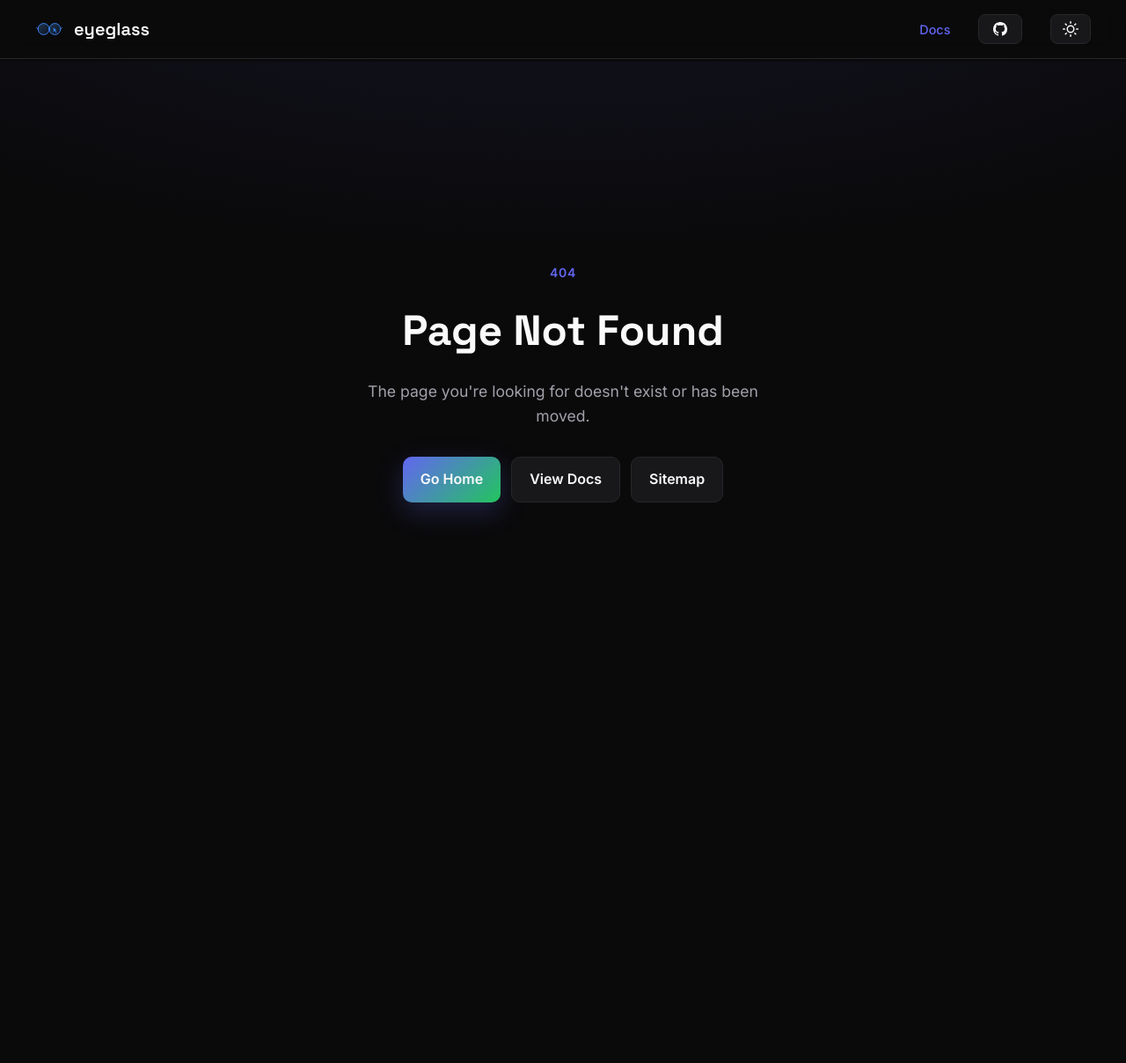
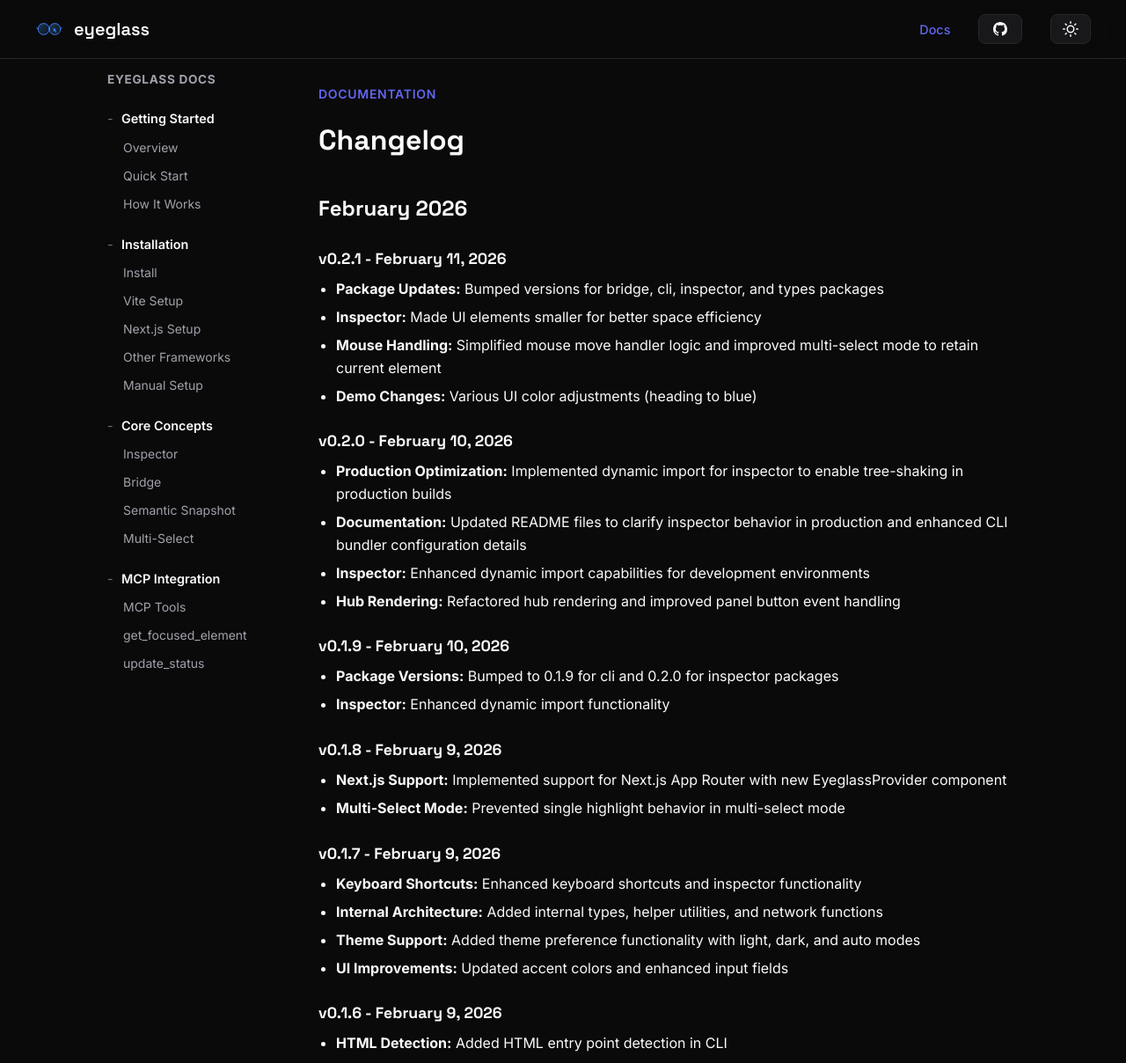
Before and after one commit to donutboyband/eyeglass_site, a React (Vite) app: page /docs/changelog in a window 1280 px wide. Before the commit this address had no page. Shown: the top 1208 px of the page at 88% size. Before the commit the page ends 800 px from the top, so only its background shows below. Built offline with nearby package versions, Linux system fonts and the light colour scheme.

Commit message:
Add Changelog page and update navigation; refactor Community component

```diff
--- a/src/App.css
+++ b/src/App.css
@@ -723,8 +723,8 @@
 
 /* Docs Layout */
 .docs-layout {
-  display: grid;
-  grid-template-columns: 240px 1fr;
+  /* display: grid;
+  grid-template-columns: 240px 1fr; */
   gap: 3rem;
   align-items: start;
   max-width: 1100px;
@@ -733,7 +733,7 @@
 }
 
 .docs-rail {
-  position: sticky;
+  position: fixed;
   top: 80px;
   align-self: start;
   max-height: calc(100vh - 100px);
@@ -802,9 +802,17 @@
 }
 
 .docs-content {
+  margin-left: 240px;
   max-width: 800px;
   min-width: 0;
 }
+
+@media (max-width: 768px){
+  .docs-content {
+    margin-left: 0;
+  }
+}
+
 
 .docs-hero {
   text-align: left;
--- a/src/App.tsx
+++ b/src/App.tsx
@@ -18,6 +18,7 @@ import { Features } from "./components/docs/pages/Features";
 import { Advanced } from "./components/docs/pages/Advanced";
 import { Packages } from "./components/docs/pages/Packages";
 import { Community } from "./components/docs/pages/Community";
+import { Changelog } from "./components/docs/pages/Changelog";
 import { NotFound } from "./components/NotFound";
 import { Sitemap } from "./components/Sitemap";
 
@@ -133,6 +134,7 @@ function App() {
           <Route path="advanced" element={<Advanced />} />
           <Route path="packages" element={<Packages />} />
           <Route path="community" element={<Community />} />
+          <Route path="changelog" element={<Changelog />} />
         </Route>
         <Route path="/sitemap" element={<Sitemap />} />
         <Route path="*" element={<NotFound />} />
--- a/src/components/docs/DocsNav.tsx
+++ b/src/components/docs/DocsNav.tsx
@@ -70,10 +70,15 @@ const navGroups = [
     ],
   },
   {
+    title: 'Changelog',
+    links: [
+      ['/docs/changelog', 'Version History'],
+    ],
+  },
+  {
     title: 'Community',
     links: [
       ['/docs/community', 'FAQ'],
-      ['/docs/community#changelog', 'Changelog'],
       ['/docs/community#contributing', 'Contributing'],
     ],
   },
--- /dev/null
+++ b/src/components/docs/pages/Changelog.tsx
@@ -0,0 +1,111 @@
+export function Changelog() {
+  return (
+    <>
+      <div className="docs-hero">
+        <p className="section-label">Documentation</p>
+        <h1>Changelog</h1>
+      </div>
+
+      <section className="docs-section">
+        <h2>February 2026</h2>
+
+        <h3>v0.2.1 - February 11, 2026</h3>
+        <ul>
+          <li><strong>Package Updates:</strong> Bumped versions for bridge, cli, inspector, and types packages</li>
+          <li><strong>Inspector:</strong> Made UI elements smaller for better space efficiency</li>
+          <li><strong>Mouse Handling:</strong> Simplified mouse move handler logic and improved multi-select mode to retain current element</li>
+          <li><strong>Demo Changes:</strong> Various UI color adjustments (heading to blue)</li>
+        </ul>
+
+        <h3>v0.2.0 - February 10, 2026</h3>
+        <ul>
+          <li><strong>Production Optimization:</strong> Implemented dynamic import for inspector to enable tree-shaking in production builds</li>
+          <li><strong>Documentation:</strong> Updated README files to clarify inspector behavior in production and enhanced CLI bundler configuration details</li>
+          <li><strong>Inspector:</strong> Enhanced dynamic import capabilities for development environments</li>
+          <li><strong>Hub Rendering:</strong> Refactored hub rendering and improved panel button event handling</li>
+        </ul>
+
+        <h3>v0.1.9 - February 10, 2026</h3>
+        <ul>
+          <li><strong>Package Versions:</strong> Bumped to 0.1.9 for cli and 0.2.0 for inspector packages</li>
+          <li><strong>Inspector:</strong> Enhanced dynamic import functionality</li>
+        </ul>
+
+        <h3>v0.1.8 - February 9, 2026</h3>
+        <ul>
+          <li><strong>Next.js Support:</strong> Implemented support for Next.js App Router with new EyeglassProvider component</li>
+          <li><strong>Multi-Select Mode:</strong> Prevented single highlight behavior in multi-select mode</li>
+        </ul>
+
+        <h3>v0.1.7 - February 9, 2026</h3>
+        <ul>
+          <li><strong>Keyboard Shortcuts:</strong> Enhanced keyboard shortcuts and inspector functionality</li>
+          <li><strong>Internal Architecture:</strong> Added internal types, helper utilities, and network functions</li>
+          <li><strong>Theme Support:</strong> Added theme preference functionality with light, dark, and auto modes</li>
+          <li><strong>UI Improvements:</strong> Updated accent colors and enhanced input fields</li>
+        </ul>
+
+        <h3>v0.1.6 - February 9, 2026</h3>
+        <ul>
+          <li><strong>HTML Detection:</strong> Added HTML entry point detection in CLI</li>
+          <li><strong>Package Updates:</strong> Updated versions for bridge, inspector, and cli packages</li>
+        </ul>
+
+        <h3>v0.1.5 - February 9, 2026</h3>
+        <ul>
+          <li><strong>AI Agent Setup:</strong> Enhanced interactive setup specifically for AI coding agents</li>
+          <li><strong>Documentation:</strong> Major README updates with better instructions</li>
+          <li><strong>Settings:</strong> Added auto-commit settings documentation</li>
+          <li><strong>Package Info:</strong> Updated package table to include sizes</li>
+        </ul>
+
+        <h3>v0.1.4 - February 9, 2026</h3>
+        <ul>
+          <li><strong>Inspector Logo:</strong> Changed SVG logo in inspector hub</li>
+          <li><strong>Demo Updates:</strong> Various test changes including button colors and styling</li>
+        </ul>
+
+        <h3>v0.1.3 - February 9, 2026</h3>
+        <ul>
+          <li><strong>Build System:</strong> Updated build script to use esbuild for bundling and minification</li>
+          <li><strong>Package Configuration:</strong> Fixed bin path and repository URL format in package.json</li>
+          <li><strong>Testing:</strong> Multiple demo tests showing button styling and counter functionality</li>
+        </ul>
+
+        <h3>v0.1.1 - February 7, 2026</h3>
+        <ul>
+          <li><strong>Documentation:</strong> Added README files for bridge, cli, inspector, and types packages</li>
+          <li><strong>Scroll Handling:</strong> Added scroll handling and highlight transition management</li>
+          <li><strong>Security:</strong> Small security fixes</li>
+          <li><strong>Testing:</strong> Added Vitest and initial test suite</li>
+          <li><strong>Package Setup:</strong> Updated tests and packaging configuration</li>
+        </ul>
+      </section>
+
+      <section className="docs-section">
+        <h2>Initial Development</h2>
+
+        <h3>February 7, 2026</h3>
+        <ul>
+          <li><strong>Inspector Polish:</strong> Condensed inspector UI and fixed bug where it highlights the whole page on hub hover</li>
+          <li><strong>Settings Page:</strong> Added settings page and updated hub navigation</li>
+          <li><strong>Hub Styles:</strong> Refined collapsed hub styles and added flex display for button groups</li>
+          <li><strong>Component Testing:</strong> Multiple interactive tests with form inputs, buttons, and UI elements</li>
+          <li><strong>Initial Release:</strong> First commit - project initialization</li>
+        </ul>
+      </section>
+
+      <section className="docs-section">
+        <h2>Version Notes</h2>
+        <p>Eyeglass follows semantic versioning. The project consists of multiple packages that are versioned together:</p>
+        <ul>
+          <li><code>@eyeglass/cli</code> - Command-line interface and setup tools</li>
+          <li><code>@eyeglass/inspector</code> - Browser-based visual inspector web component</li>
+          <li><code>@eyeglass/bridge</code> - MCP server for communication between inspector and agents</li>
+          <li><code>@eyeglass/types</code> - Shared TypeScript type definitions</li>
+        </ul>
+        <p>Breaking changes are indicated by major version bumps. Minor versions add features in a backwards-compatible manner. Patch versions include bug fixes and performance improvements.</p>
+      </section>
+    </>
+  );
+}
--- a/src/components/docs/pages/Community.tsx
+++ b/src/components/docs/pages/Community.tsx
@@ -7,12 +7,6 @@ const faq = [
   ['Does the inspector run in production?', 'No. It only initializes when NODE_ENV !== "production" to keep your production bundle clean.'],
   ['Can I use this without the agent?', 'The inspector works with any MCP-compatible agent. The bridge exposes standard MCP tools.'],
   ['What about SSR/Next.js?', 'Import in a client component or use dynamic imports with { ssr: false } to prevent server-side rendering issues.'],
-]
-
-const changelog = [
-  ['0.1.3 (inspector)', 'Improved highlighting cursor, multi-select polish, stability fixes.'],
-  ['0.1.x (bridge/CLI)', 'MCP toolset stabilized; auto-commit tagged messages; framework detection tuned.'],
-  ['Roadmap', 'Add richer diffs in hub, per-framework setup tips, and configurable bridge ports.'],
 ]
 
 export function Community() {
@@ -26,15 +20,6 @@ export function Community() {
               <strong>{q}</strong>
               <p>{a}</p>
             </li>
-          ))}
-        </ul>
-      </section>
-
-      <section className="docs-section" id="changelog">
-        <h2>Changelog</h2>
-        <ul>
-          {changelog.map(([ver, note]) => (
-            <li key={ver}><strong>{ver}:</strong> {note}</li>
           ))}
         </ul>
       </section>
```
